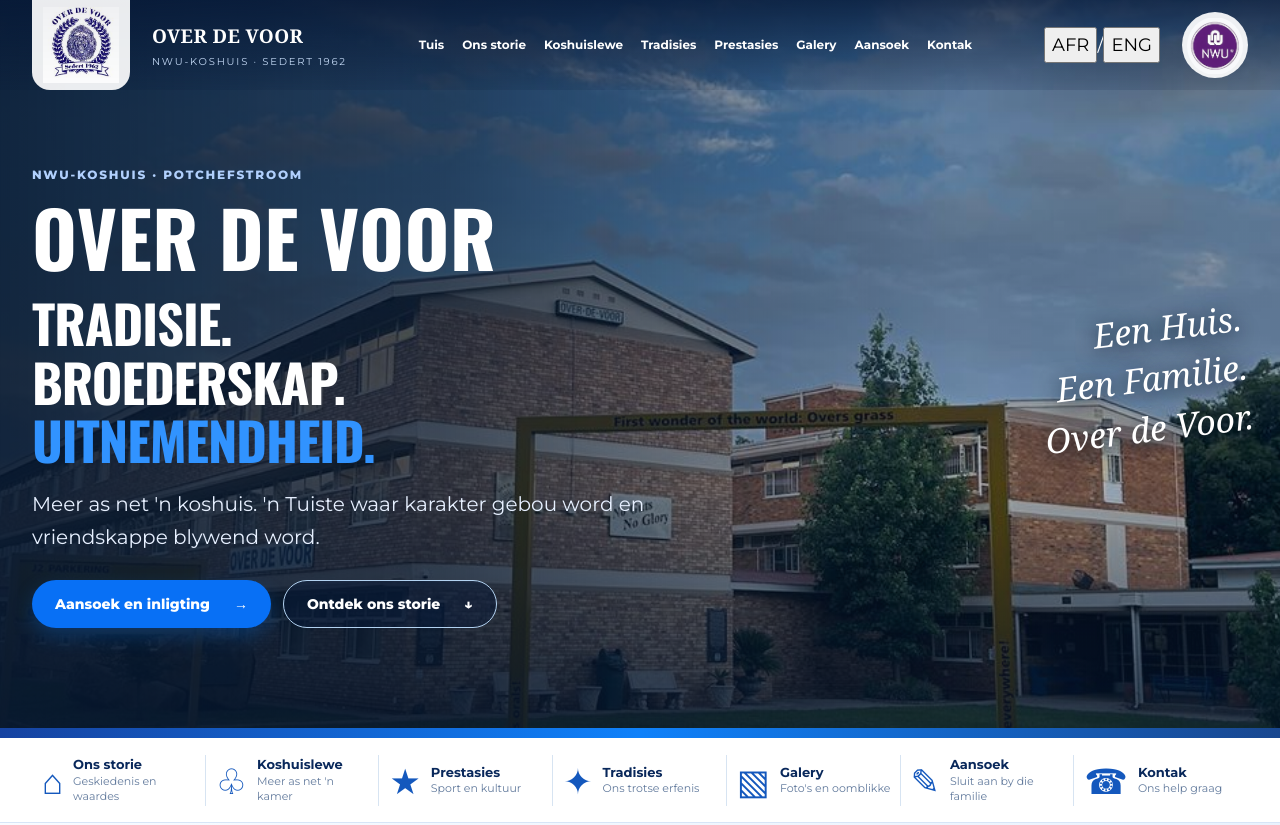
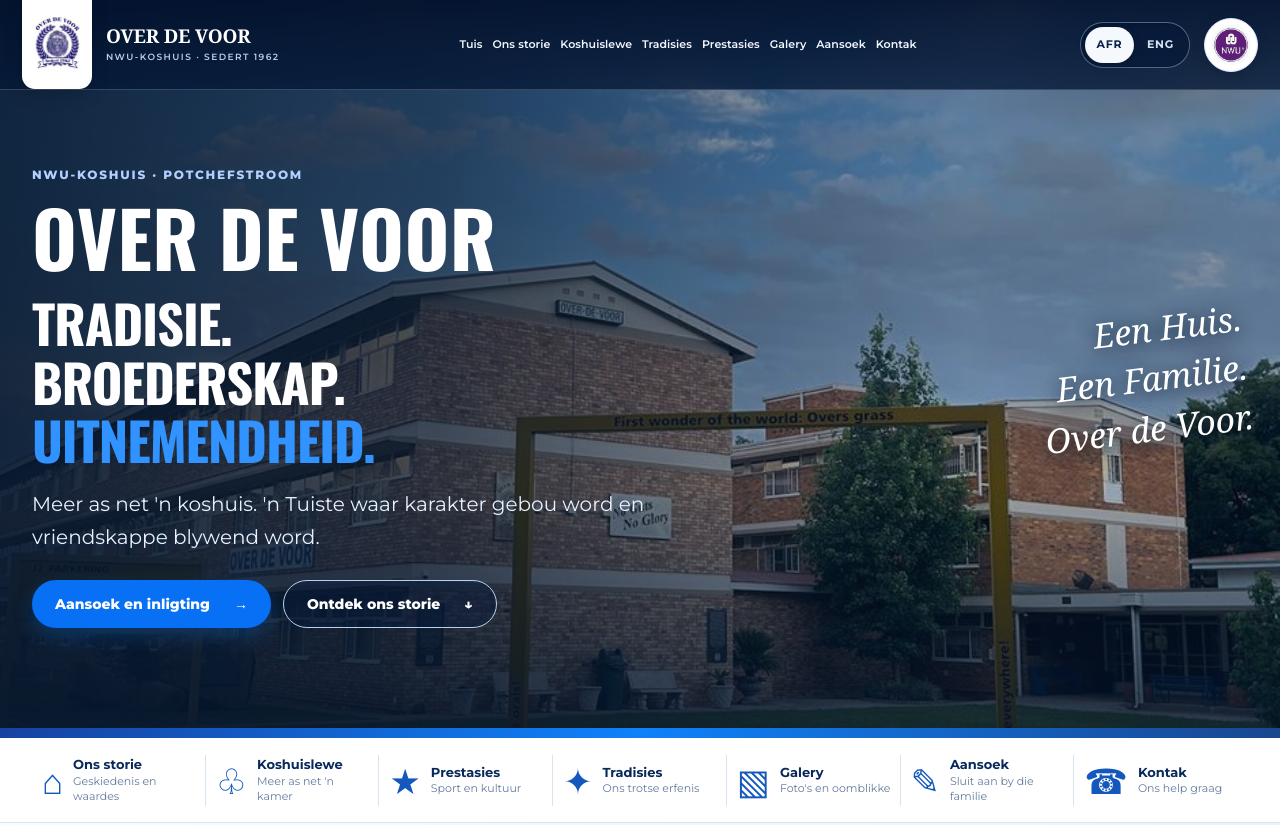
Before and after one commit to Befound-Studios/NWU, a plain HTML site: page index.html in a window 1280 px wide. Shown: the top 825 px of the page. Drawn offline with nearby package versions, Linux system fonts and the light colour scheme.

Commit message:
Refine NWU header and replace default language buttons with elegant segmented control

```diff
--- a/styles.css
+++ b/styles.css
@@ -144,3 +144,165 @@ p{line-height:var(--line-body)}
   .values-grid p{font-size:12px}
   .instagram-grid>a>span{font-size:11px}
 }
+
+
+/* Over de Voor / header 2026: editorial blue overlay and compact language control.
+   Preserves the original lion emblem and official NWU logo. */
+.header{
+  background:linear-gradient(180deg,rgba(3,18,45,.93),rgba(5,25,55,.79));
+  border-bottom:1px solid rgba(209,226,252,.25);
+  backdrop-filter:blur(14px);
+  -webkit-backdrop-filter:blur(14px);
+}
+.header .nav-inner{
+  width:min(1580px,calc(100% - 64px));
+  display:grid;
+  grid-template-columns:82px minmax(178px,220px) minmax(0,1fr) auto 60px;
+  align-items:center;
+  column-gap:clamp(13px,1.6vw,26px);
+  min-height:98px;
+}
+.header-crest{
+  width:82px;
+  height:100px;
+  padding:8px 9px 10px;
+  align-self:start;
+  background:#fff;
+  border-radius:0 0 13px 13px;
+  box-shadow:0 6px 18px rgba(0,0,0,.17);
+}
+.header-crest img{width:100%;height:80px;object-fit:contain;mix-blend-mode:multiply}
+.brand-name{display:flex;flex-direction:column;gap:3px;min-width:0}
+.brand-name strong{font:700 clamp(19px,1.55vw,25px)/1.1 Georgia,'Times New Roman',serif;white-space:nowrap;letter-spacing:-.01em}
+.brand-name span{font-size:10px;line-height:1.5;letter-spacing:.16em;color:#b6d0ef;font-weight:600}
+.main-nav{
+  display:flex;
+  gap:clamp(9px,1.05vw,20px);
+  align-items:center;
+  justify-content:center;
+  flex-wrap:nowrap;
+  min-width:0;
+}
+.main-nav a{
+  padding:10px 0;
+  font-size:clamp(11px,.79vw,13px);
+  font-weight:600;
+  line-height:1.25;
+  white-space:nowrap;
+  color:#f2f6ff;
+  letter-spacing:.005em;
+  text-decoration:none;
+  transition:color .2s;
+}
+.main-nav a:hover,.main-nav a:focus-visible{color:#d6e9ff}
+.main-nav a::after{content:'';position:absolute;left:50%;right:50%;bottom:2px;height:2px;background:#6cb2ff;transition:left .2s,right .2s}
+.main-nav a:hover::after,.main-nav a[aria-current="location"]::after{left:0;right:0}
+.main-nav a[aria-current="location"]{color:#d7ebff}
+.language-switch{
+  display:inline-flex;
+  align-items:center;
+  justify-content:center;
+  gap:2px;
+  padding:4px;
+  border:1px solid rgba(179,207,239,.42);
+  border-radius:999px;
+  background:rgba(5,24,56,.64);
+  box-shadow:inset 0 1px 3px rgba(0,0,0,.25);
+  white-space:nowrap;
+  flex:none;
+}
+.language-switch button{
+  -webkit-appearance:none;
+  appearance:none;
+  border:0;
+  border-radius:999px;
+  background:transparent;
+  color:#d5e2f3;
+  font:700 11px/1.2 Montserrat,Arial,sans-serif;
+  padding:10px 14px;
+  min-width:54px;
+  min-height:36px;
+  letter-spacing:.07em;
+  cursor:pointer;
+  transition:background .18s,color .18s,box-shadow .18s;
+}
+.language-switch>span{display:none}
+.language-switch button:hover{color:#fff;background:rgba(255,255,255,.10)}
+.language-switch button[aria-pressed="true"]{
+  color:#09234d;
+  background:#f5f8fd;
+  box-shadow:0 2px 8px rgba(0,0,0,.2);
+}
+.language-switch button:focus-visible{outline:2px solid #e6c680;outline-offset:2px}
+.nwu-link{
+  width:60px;height:60px;
+  padding:6px;
+  background:#fff;
+  border:1px solid #dbe4ff;
+  box-shadow:0 2px 14px rgba(0,0,0,.16);
+  border-radius:50%;
+}
+.nwu-link img{width:100%;height:100%;object-fit:contain;border-radius:50%}
+.nav-toggle{display:none;align-items:center;justify-content:center;border:1px solid rgba(174,206,250,.55);background:#113563;border-radius:9px}
+@media(max-width:1320px){
+  .header .nav-inner{width:calc(100% - 44px);grid-template-columns:70px minmax(155px,190px) minmax(0,1fr) auto 54px;gap:14px;min-height:86px}
+  .header-crest{width:70px;height:89px;padding:7px}
+  .header-crest img{height:73px}
+  .brand-name strong{font-size:19px}
+  .brand-name span{font-size:9px}
+  .main-nav{gap:10px}
+  .main-nav a{font-size:11px}
+  .language-switch button{min-width:49px;padding-inline:10px}
+  .nwu-link{width:54px;height:54px}
+}
+@media(max-width:1160px){
+  .header .nav-inner{
+    grid-template-columns:70px minmax(0,1fr) auto 54px 46px;
+    min-height:86px;
+  }
+  .main-nav{
+    display:none;
+    position:absolute;
+    top:86px;left:0;right:0;
+    padding:18px max(24px,calc((100vw - 800px)/2)) 25px;
+    background:#071d44;
+    border-bottom:2px solid #518bce;
+    box-shadow:0 18px 30px rgba(0,9,30,.35);
+    flex-direction:column;
+    align-items:stretch;
+    gap:0;
+    z-index:20;
+  }
+  .main-nav.open{display:flex}
+  .main-nav a{font-size:15px;padding:13px 8px;border-bottom:1px solid rgba(197,217,251,.16)}
+  .main-nav a::after{display:none}
+  .nav-toggle{display:block;grid-column:5;grid-row:1;width:46px;height:44px;order:0}
+  .language-switch{grid-column:3;grid-row:1}
+  .nwu-link{grid-column:4;grid-row:1;order:0}
+}
+@media(max-width:680px){
+  .header .nav-inner{
+    width:calc(100% - 28px);
+    min-height:75px;
+    grid-template-columns:55px minmax(0,1fr) auto 42px;
+    column-gap:9px;
+  }
+  .header-crest{width:55px;height:76px;padding:5px;border-radius:0 0 9px 9px}
+  .header-crest img{height:64px}
+  .brand-name strong{font-size:clamp(13px,3.8vw,19px)}
+  .brand-name span{font-size:7px;letter-spacing:.09em;line-height:1.45}
+  .language-switch{grid-column:3;grid-row:1;padding:3px;gap:0}
+  .language-switch button{min-width:37px;min-height:32px;padding:8px 6px;font-size:9px;letter-spacing:0}
+  .nwu-link{display:none}
+  .nav-toggle{grid-column:4;grid-row:1;width:42px;height:40px;padding:7px}
+  .main-nav{top:75px}
+}
+@media(max-width:370px){
+  .header .nav-inner{grid-template-columns:48px minmax(0,1fr) auto 38px;gap:6px}
+  .header-crest{width:48px;height:71px}.header-crest img{height:60px}
+  .brand-name strong{font-size:12px}
+  .brand-name span{font-size:6px}
+  .language-switch button{min-width:33px;font-size:8px;padding-inline:4px}
+  .nav-toggle{width:38px}
+}
+@media(prefers-reduced-motion:reduce){.language-switch button,.main-nav a::after{transition:none}}
```
